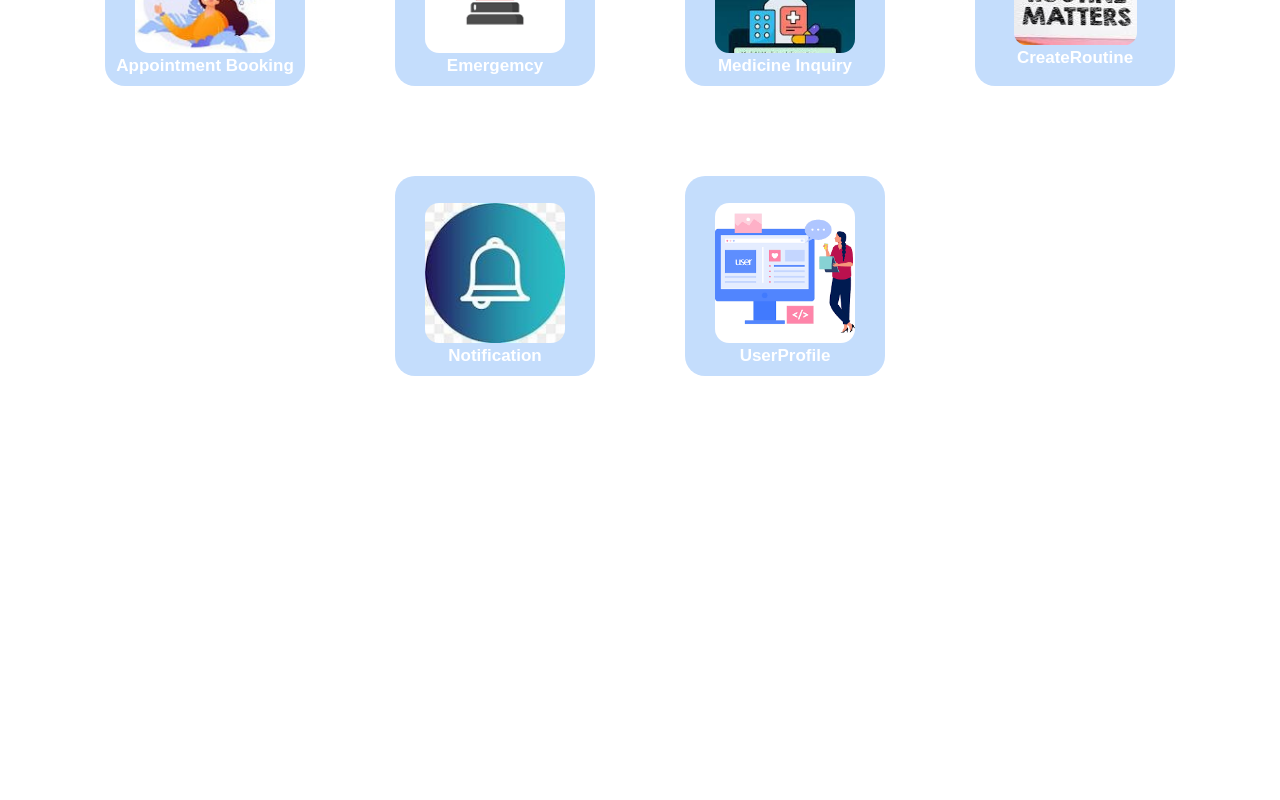
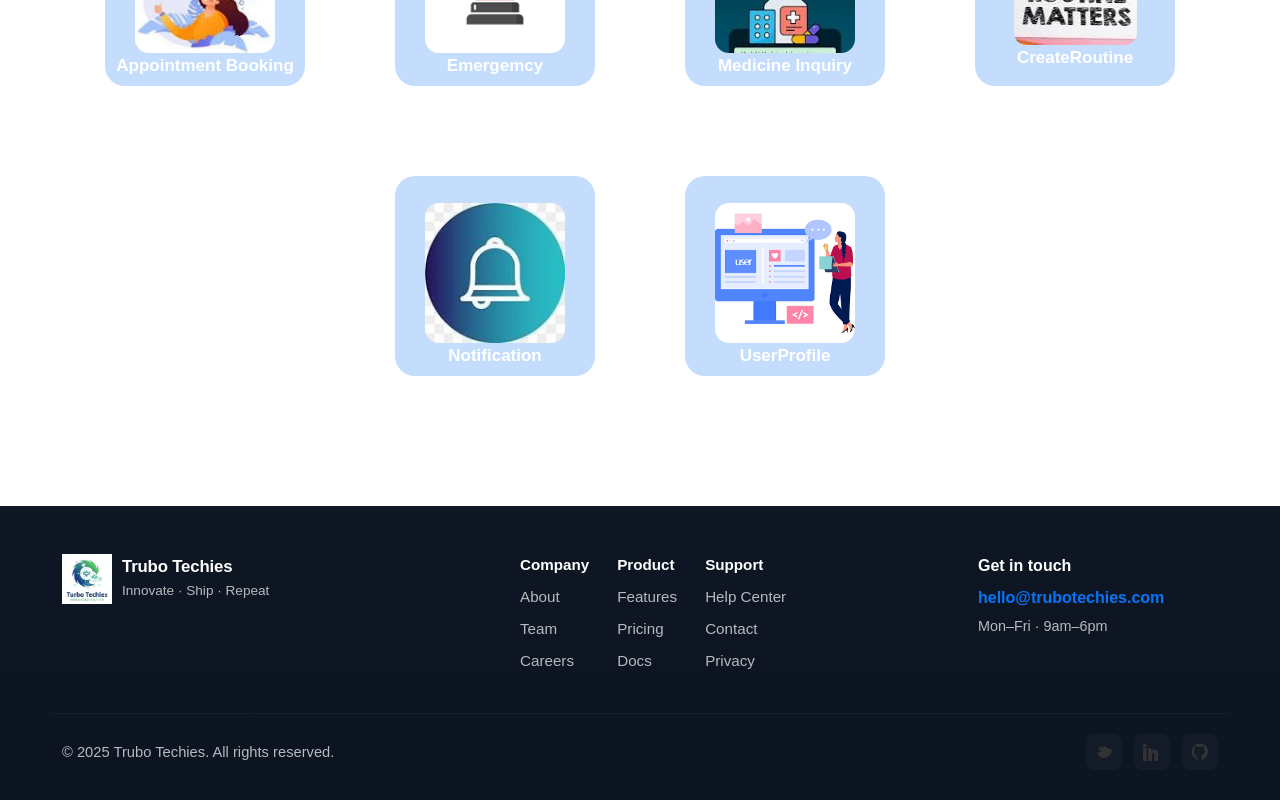
Before and after one commit to anujOparota/TechSprint, a React (Vite) app: page /dashboard in a window 1280 px wide. Shown: the part 234-1034 px from the top of the page. Before the commit the page ends 800 px from the top, so only its background shows below. Built offline with nearby package versions, Linux system fonts and the light colour scheme.

Commit message:
footer files added

```diff
--- /dev/null
+++ b/src/components/Footer.css
@@ -0,0 +1,177 @@
+:root{
+  --footer-bg: #0f1724;
+  --card-bg: rgba(255,255,255,0.02);
+  --muted: rgba(255,255,255,0.7);
+  --accent: #0874f8;
+  --max-width: 1180px;
+}
+
+.site-footer {
+    width:100%;
+  background: linear-gradient(180deg, var(--footer-bg), #0b1320 120%);
+  color: #fff;
+  padding: 40px 20px;
+  font-family: Inter, system-ui, -apple-system, "Segoe UI", Roboto, "Helvetica Neue", Arial;
+}
+
+.footer-inner {
+  max-width: var(--max-width);
+  margin: 0 auto;
+  display: grid;
+  grid-template-columns: 1fr 1fr 240px;
+  gap: 28px;
+  align-items: start;
+  padding: 8px 12px;
+}
+
+#team-logo{
+    width: 50px;
+}
+
+/* Brand */
+.footer-brand {
+  display: flex;
+  gap: 12px;
+  align-items: center;
+}
+
+.brand-logo {
+  width: 48px;
+  height: 48px;
+  flex: 0 0 48px;
+}
+
+.brand-text .brand-title {
+  font-size: 1.05rem;
+  font-weight: 700;
+  letter-spacing: -0.01em;
+}
+
+.brand-text .brand-tag {
+  font-size: 0.85rem;
+  color: var(--muted);
+  margin-top: 2px;
+}
+
+/* Link columns */
+.footer-links {
+  display: flex;
+  gap: 28px;
+  align-items: start;
+}
+
+.links-col h4 {
+  margin: 0 0 8px 0;
+  font-size: 0.95rem;
+  font-weight: 600;
+}
+
+.links-col ul {
+  list-style: none;
+  padding: 0;
+  margin: 0;
+}
+
+.links-col li {
+  margin: 8px 0;
+}
+
+.links-col a {
+  color: var(--muted);
+  text-decoration: none;
+  font-size: 0.95rem;
+}
+
+.links-col a:hover,
+.links-col a:focus {
+  color: #fff;
+  text-decoration: underline;
+}
+
+/* Contact block */
+.footer-contact {
+  text-align: left;
+}
+
+.contact-title {
+  margin: 0 0 8px 0;
+  font-weight: 600;
+}
+
+.contact-mail {
+  display: inline-block;
+  margin-bottom: 6px;
+  color: var(--accent);
+  text-decoration: none;
+  font-weight: 600;
+}
+
+.contact-note {
+  margin: 0;
+  font-size: 0.9rem;
+  color: var(--muted);
+}
+
+/* Bottom row */
+.footer-bottom {
+  border-top: 1px solid rgba(255,255,255,0.04);
+  max-width: var(--max-width);
+  margin: 24px auto 0;
+  padding: 20px 12px 0;
+  display: flex;
+  align-items: center;
+  justify-content: space-between;
+  gap: 12px;
+  color: var(--muted);
+  font-size: 0.92rem;
+}
+
+/* Social icons */
+.footer-social {
+  display: flex;
+  gap: 12px;
+  align-items: center;
+}
+
+.social-link {
+  display: inline-flex;
+  align-items: center;
+  justify-content: center;
+  width: 36px;
+  height: 36px;
+  border-radius: 8px;
+  background: rgba(255,255,255,0.03);
+  text-decoration: none;
+  transition: transform 140ms ease, background 140ms ease;
+}
+
+.social-link svg { display: block; }
+
+.social-link:hover,
+.social-link:focus {
+  transform: translateY(-3px);
+  background: rgba(255,255,255,0.06);
+}
+
+/* Responsive */
+@media (max-width: 920px) {
+  .footer-inner {
+    grid-template-columns: 1fr;
+  }
+
+  .footer-contact {
+    margin-top: 6px;
+  }
+
+  .footer-links {
+    gap: 18px;
+    margin-top: 6px;
+  }
+
+  .footer-bottom {
+    flex-direction: column;
+    align-items: center;
+    text-align: center;
+    gap: 12px;
+  }
+}
--- /dev/null
+++ b/src/components/Footer.jsx
@@ -0,0 +1,90 @@
+import React from "react";
+import "./Footer.css";
+import teamlogo from '../assets/Team Logo.jpg'
+
+export default function Footer() {
+  const year = new Date().getFullYear();
+
+  return (
+    <footer className="site-footer" role="contentinfo" aria-label="Site footer">
+      <div className="footer-inner">
+        {/* Brand */}
+        <div className="footer-brand" aria-hidden="false">
+          <div className="brand-logo" aria-hidden="true">
+            {/* simple square + bolt mark logo (SVG) */}
+            <img src={teamlogo} alt="teamlogo-image" id="team-logo" />
+          </div>
+
+          <div className="brand-text">
+            <div className="brand-title">Trubo Techies</div>
+            <div className="brand-tag">Innovate · Ship · Repeat</div>
+          </div>
+        </div>
+
+        {/* Link columns */}
+        <div className="footer-links" role="navigation" aria-label="Footer navigation">
+          <div className="links-col">
+            <h4>Company</h4>
+            <ul>
+              <li><a href="/about">About</a></li>
+              <li><a href="/team">Team</a></li>
+              <li><a href="/careers">Careers</a></li>
+            </ul>
+          </div>
+
+          <div className="links-col">
+            <h4>Product</h4>
+            <ul>
+              <li><a href="/features">Features</a></li>
+              <li><a href="/pricing">Pricing</a></li>
+              <li><a href="/docs">Docs</a></li>
+            </ul>
+          </div>
+
+          <div className="links-col">
+            <h4>Support</h4>
+            <ul>
+              <li><a href="/help">Help Center</a></li>
+              <li><a href="/contact">Contact</a></li>
+              <li><a href="/privacy">Privacy</a></li>
+            </ul>
+          </div>
+        </div>
+
+        {/* Optional small callout or contact */}
+        <div className="footer-contact" aria-hidden="false">
+          <p className="contact-title">Get in touch</p>
+          <a className="contact-mail" href="mailto:hello@trubotechies.com">hello@trubotechies.com</a>
+          <p className="contact-note">Mon–Fri · 9am–6pm</p>
+        </div>
+      </div>
+
+      <div className="footer-bottom">
+        <div className="copyright">© {year} Trubo Techies. All rights reserved.</div>
+
+        <div className="footer-social" aria-label="Social links">
+          <a href="#" aria-label="Twitter" className="social-link" rel="noopener noreferrer">
+            {/* Twitter SVG */}
+            <svg width="18" height="18" viewBox="0 0 24 24" fill="none" aria-hidden="true">
+              <path d="M20 7.5c-.6.3-1.3.5-2 .6.7-.4 1.2-1 1.5-1.8-.7.4-1.4.7-2.2.9C16.8 6 16 6 15.2 5.6c-1-.4-1.6-1.4-1.4-2.4 0 .1 0 .2 0 .3C12 4 10.8 5 9.8 5.2c-.9.2-1.8.1-2.6-.3-.8-.4-1.4-1.1-1.7-1.9 0 0-.1.6.2 1.3.3.7.8 1.3 1.5 1.7-.7 0-1.3-.2-1.9-.5v.1c0 1.2.8 2.2 1.9 2.5-.4.1-.8.1-1.2.1-.3 0-.6 0-.9-.1.6 1.8 2.2 3 4 3-1.5 1.1-3.3 1.7-5.2 1.7-.3 0-.7 0-1-.1C6 19 8.3 20 10.9 20c7.5 0 11.6-6.2 11.6-11.5v-.5C22.5 8.8 21.6 8.1 20 7.5z" fill="#333"/>
+            </svg>
+          </a>
+
+          <a href="#" aria-label="LinkedIn" className="social-link" rel="noopener noreferrer">
+            {/* LinkedIn SVG */}
+            <svg width="18" height="18" viewBox="0 0 24 24" fill="none" aria-hidden="true">
+              <path d="M4.98 3.5C4.98 4.88 3.88 6 2.5 6S0 4.88 0 3.5 1.12 1 2.5 1 4.98 2.12 4.98 3.5zM0 24h5V7H0v17zM7 7v17h5v-9c0-2.4 3-2.6 3 0V24h5v-10c0-6-7-5.8-9-2.8V7H7z" fill="#333"/>
+            </svg>
+          </a>
+
+          <a href="#" aria-label="GitHub" className="social-link" rel="noopener noreferrer">
+            {/* GitHub SVG */}
+            <svg width="18" height="18" viewBox="0 0 24 24" fill="none" aria-hidden="true">
+              <path d="M12 .5C5.7.5.9 5.4.9 11.7c0 4.9 3.2 9.1 7.6 10.6.6.1.8-.3.8-.6v-2.1c-3.1.7-3.8-1.5-3.8-1.5-.5-1.3-1.2-1.6-1.2-1.6-1-.7.1-.7.1-.7 1.1.1 1.7 1.1 1.7 1.1 1 .1 1.8.7 2.3 1.3.1-.8.4-1.5.7-1.9-2.5-.3-5.1-1.3-5.1-6 0-1.3.5-2.3 1.2-3.1-.1-.3-.5-1.5.1-3.1 0 0 1-.3 3.1 1.2a10.6 10.6 0 012.8-.4c1 0 2 .1 2.8.4 2.1-1.5 3.1-1.2 3.1-1.2.6 1.6.2 2.8.1 3.1.8.8 1.3 1.9 1.3 3.1 0 4.7-2.6 5.6-5.1 6 .4.4.7 1.1.7 2.3v3.4c0 .3.2.7.8.6 4.4-1.5 7.6-5.7 7.6-10.6C23.1 5.4 18.3.5 12 .5z" fill="#333"/>
+            </svg>
+          </a>
+        </div>
+      </div>
+    </footer>
+  );
+}
--- a/src/pages/Dashboard/Dashboard.jsx
+++ b/src/pages/Dashboard/Dashboard.jsx
@@ -7,6 +7,7 @@ import createRoutine from '../../assets/create routine.jpg'
 import notification from '../../assets/notification.jpg'
 import userProfile from '../../assets/user record.png'
 import NavBar from "../../components/Navbar";
+import Footer from "../../components/Footer";
 
 
 import './Dashboard.css'
@@ -59,6 +60,7 @@ function Dashboard() {
                 <p>UserProfile</p>
             </div>
         </div>
+        <Footer/>
         </>
     );
 }
```
Also changed, not shown: src/assets/Team Logo.jpg (added).
